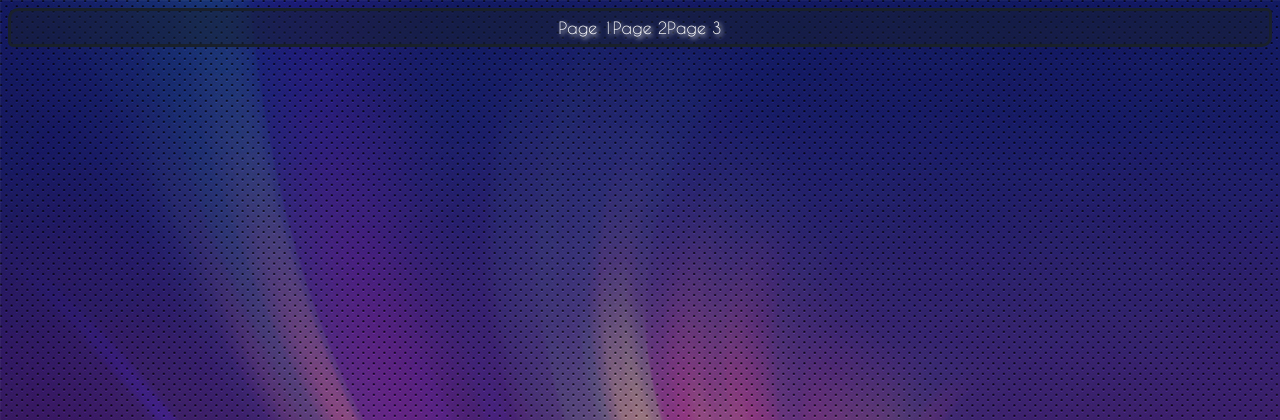
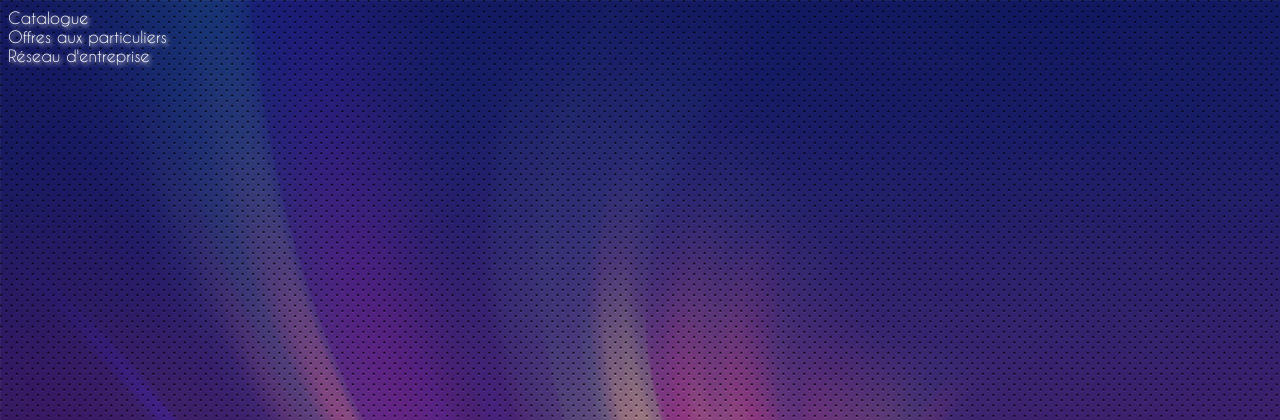
Before and after one commit to marzazine/htdocs, a PHP site: page /indexMerwann.php in a window 1280 px wide. Shown: the top 420 px of the page. Run offline with PHP 8.4, Linux system fonts and the light colour scheme.

Commit message:
Modifications menu HTML
Modifications menu HTML

```diff
--- a/indexMerwann.php
+++ b/indexMerwann.php
@@ -1,22 +1,23 @@
 <!DOCTYPE html>
 <html>
 <head>
-	<title>Wolvenet : Prépare-toi à vouloir wolvenet !</title>
+	<title>WolveNet France || Télécom & Internet</title>
 	<link rel="stylesheet" type="text/css" href="styles/styleMerwann.css">
 </head>
 
 <body>
-<div id="conteneur">
+<div id="menuHaut">
 
     <div class="logo"></div>
 
-	<div class="element"><a href="">Page 1</a></div>
+	<div class="element-menuHaut"><a href="">Catalogue</a></div>
 
-    <div class="element"><a href="">Page 2</a></div>
+    <div class="element-menuHaut"><a href="">Offres aux particuliers</a></div>
 
-    <div class="element"><a href="">Page 3</a></div>
+    <div class="element-menuHaut"><a href="">Réseau d'entreprise</a></div>
 
 </div>
+
 </body>
 
 </html>
```
